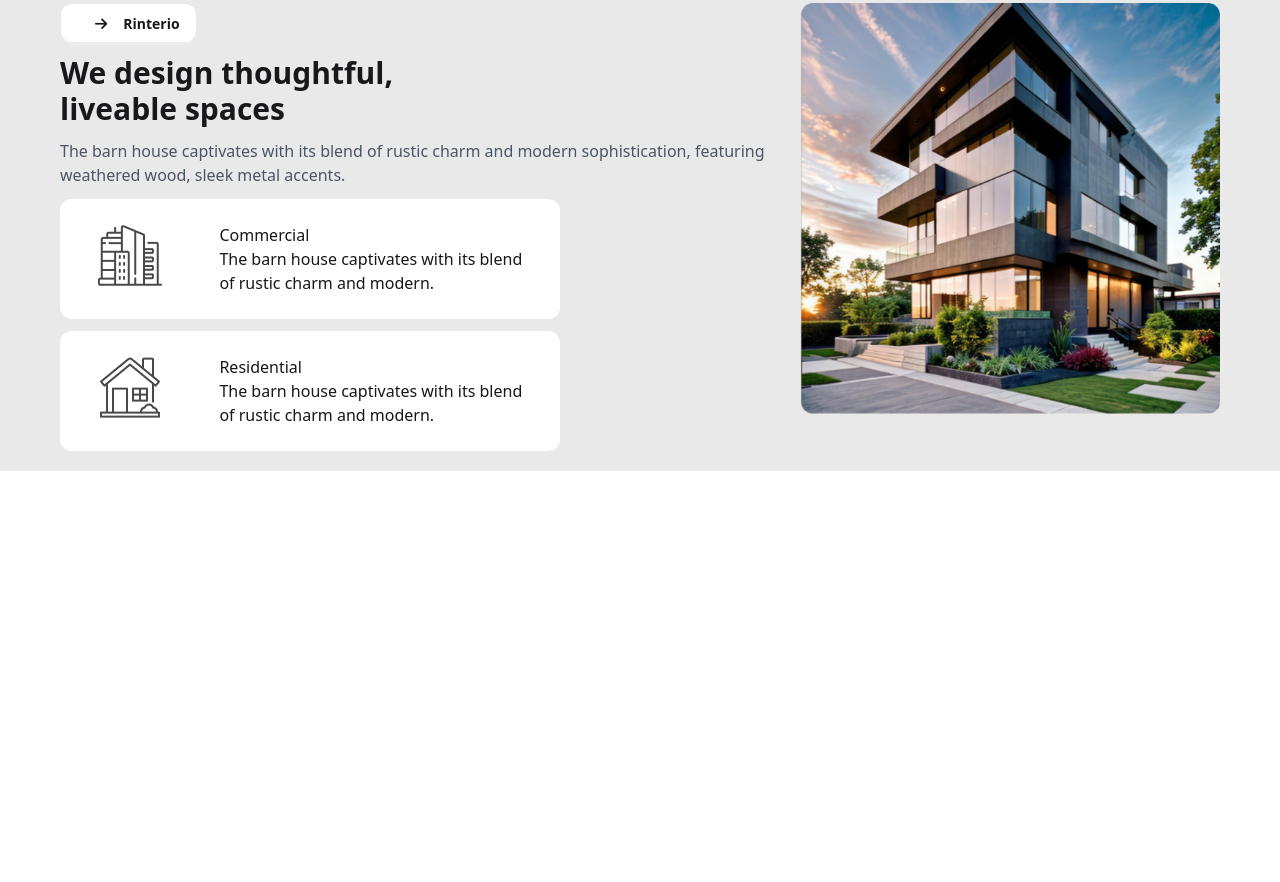
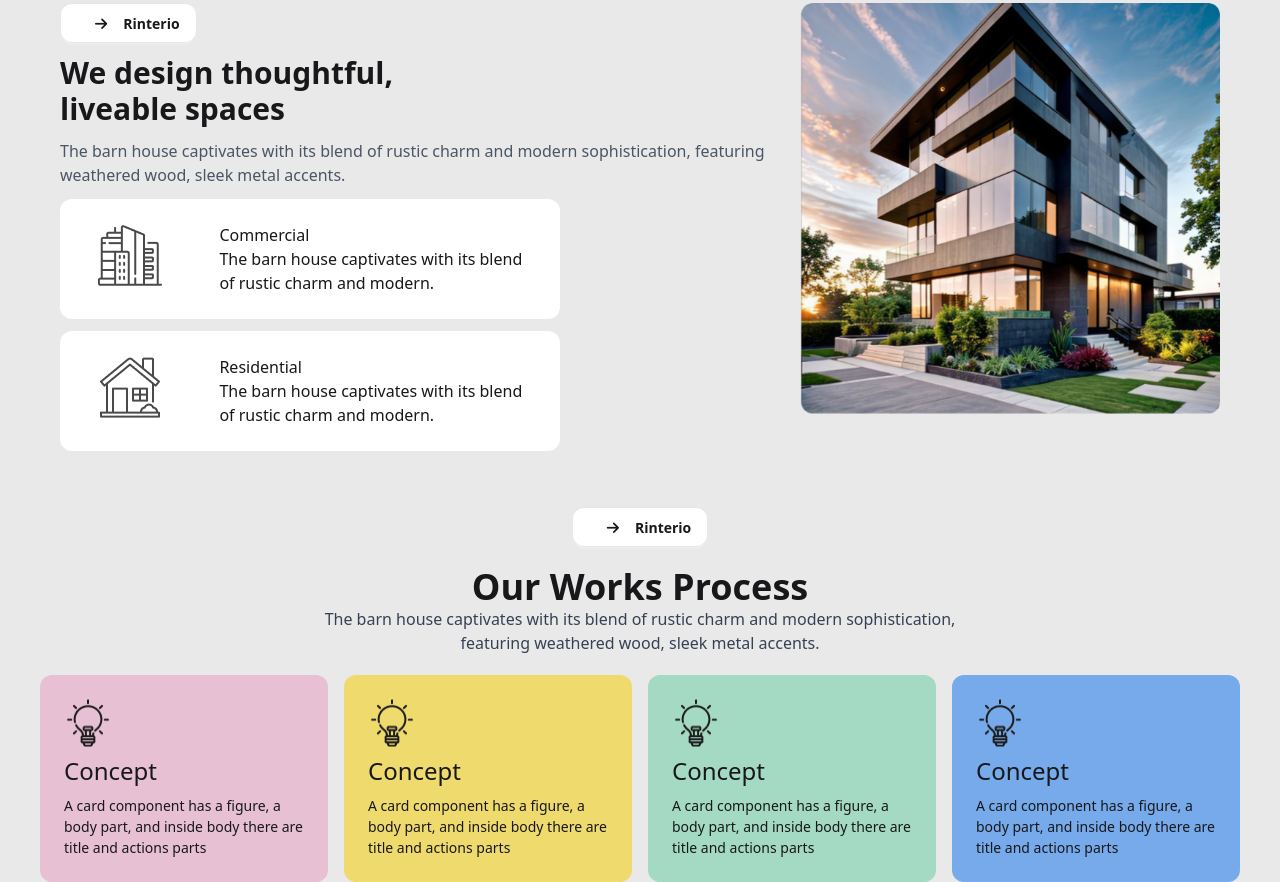
Before and after one commit to fazlerabbi13/Rinterio-With-Tailwind-DaisyUI, a plain HTML site: page index.html in a window 1280 px wide. Shown: the part 803-1685 px from the top of the page. Before the commit the page ends 1274 px from the top, so only its background shows below. Drawn offline with nearby package versions, Linux system fonts and the light colour scheme; a web font is replaced by a local one.

Commit message:
Works Process section is completed.

```diff
--- a/index.html
+++ b/index.html
@@ -130,6 +130,57 @@
             <img class="rounded-lg flex items-center" src="assets/Rectangle.png" alt="">
         </div>
        </div>
+
+       <!-- work process section -->
+        <div class="mt-9 space-y-5">
+            <div class="text-center mt-2">
+                <a class="btn bg-white rounded-xl" text-xl">
+                        <span class="rounded-full px-2.5 py-1 ml-2">
+                            <i class="fa-solid fa-arrow-right rotate-"></i>
+                        </span>
+                        <span>Rinterio</span>
+                    </a>
+            </div>
+            <div>
+                <h3 class="text-center text-4xl font-bold">Our Works Process</h3>
+            <p class="text-center text-gray-700">The barn house captivates with its blend of rustic charm and modern sophistication, <br>
+                 featuring weathered wood, sleek metal accents.</p>
+            </div>
+
+
+            <div class="max-w-[1200px] grid gap-4 lg:grid-cols-4 mx-auto grid md:grid-cols-2">
+                    <div class="card-body rounded-xl bg-[#E7C1D3]">
+                        <img class="w-12 h-12" src="assets/concept.png" alt="">
+                        <h4 class="text-2xl">Concept</h4>
+                        <p>A card component has a figure,
+                            a body part, and inside body
+                        there are title and actions parts</p>
+                    </div>
+                    <div class="card-body rounded-xl bg-[#EFDA6E]">
+                        <img class="w-12 h-12" src="assets/concept.png" alt="">
+                        <h4 class="text-2xl">Concept</h4>
+                        <p>A card component has a figure,
+                            a body part, and inside body
+                        there are title and actions parts</p>
+                    </div>
+                    <div class="card-body rounded-xl bg-[#A4DAC3]">
+                        <img class="w-12 h-12" src="assets/concept.png" alt="">
+                        <h4 class="text-2xl">Concept</h4>
+                        <p>A card component has a figure,
+                            a body part, and inside body
+                        there are title and actions parts</p>
+                    </div>
+                    <div class="card-body rounded-xl bg-[#77AAEA]">
+                        <img class="w-12 h-12" src="assets/concept.png" alt="">
+                        <h4 class="text-2xl">Concept</h4>
+                        <p>A card component has a figure,
+                            a body part, and inside body
+                        there are title and actions parts</p>
+                    </div>
+            </div>
+
+        </div>
+
     </main>
     <footer>
 
```
